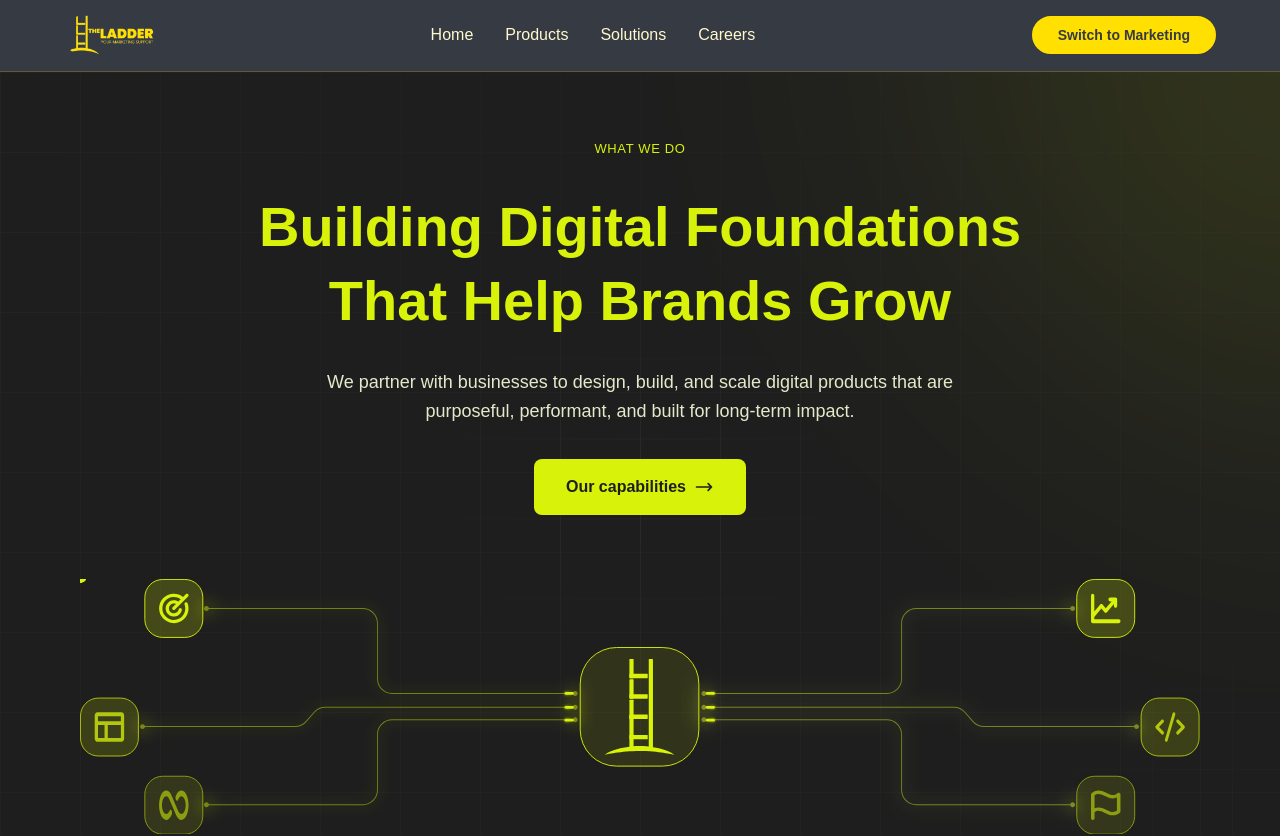
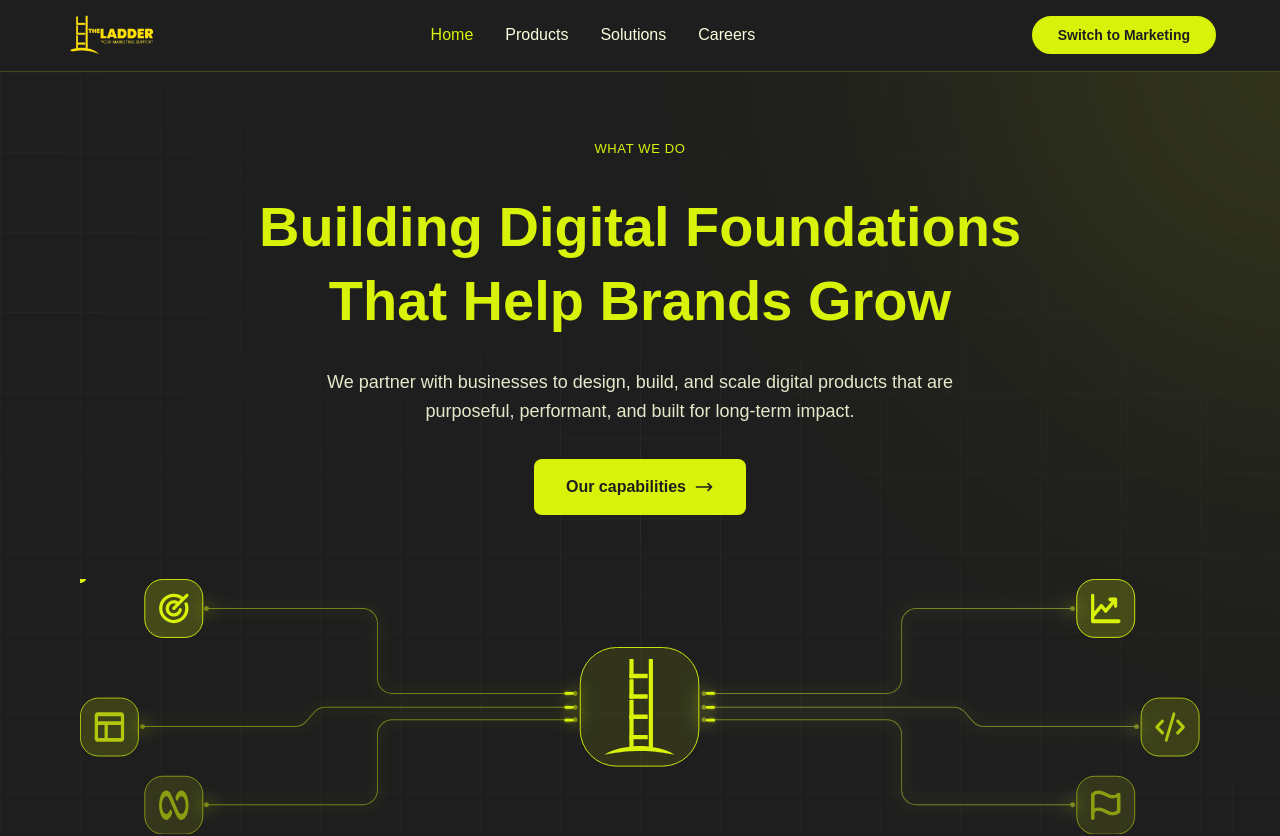
Before and after one commit to umar7shaikh/The-Ladder-Web, a Next.js app: page /technical in a window 1280 px wide. Shown: the top 836 px of the page. Built offline with nearby package versions, Linux system fonts and the light colour scheme.

Commit message:
Dynamic Navbar changes based on the Department websites

```diff
--- a/components/common/Navbar.tsx
+++ b/components/common/Navbar.tsx
@@ -1,30 +1,46 @@
 'use client';
-
 
 import Link from 'next/link';
 import { usePathname, useRouter } from 'next/navigation';
 import Image from 'next/image';
 import { useState } from 'react';
 
-
 export default function Navbar() {
   const pathname = usePathname();
   const router = useRouter();
   const [isMobileMenuOpen, setIsMobileMenuOpen] = useState(false);
-
 
   // Determine current department
   const isMarketing = pathname.startsWith('/marketing');
   const isTechnical = pathname.startsWith('/technical');
   const currentDept = isMarketing ? 'marketing' : isTechnical ? 'technical' : 'marketing';
 
+  // Color schemes based on department
+  const colors = currentDept === 'marketing'
+    ? {
+        bg: '#363A43',
+        primary: '#FFE000',
+        text: '#FFF9CE',
+        textHover: '#FFE000',
+        buttonBg: '#FFE000',
+        buttonText: '#363A43',
+        border: '#FFE000',
+      }
+    : {
+        bg: '#1E1E1E',
+        primary: '#D8F209',
+        text: '#FBFFDE',
+        textHover: '#D8F209',
+        buttonBg: '#D8F209',
+        buttonText: '#1E1E1E',
+        border: '#D8F209',
+      };
 
   const toggleDept = () => {
     const newDept = currentDept === 'marketing' ? 'technical' : 'marketing';
     router.push(`/${newDept}`);
     setIsMobileMenuOpen(false);
   };
-
 
   // Navigation links based on department
   const navLinks = currentDept === 'marketing'
@@ -41,9 +57,14 @@ export default function Navbar() {
         { label: 'Careers', href: '/technical/careers' },
       ];
 
-
   return (
-    <nav className="sticky top-0 z-50 bg-[#363A43] border-b border-[#FFE000]/20 h-[72px] flex items-center">
+    <nav
+      className="sticky top-0 z-50 h-[72px] flex items-center transition-colors duration-300"
+      style={{
+        backgroundColor: colors.bg,
+        borderBottom: `1px solid ${colors.primary}33` // 33 = 20% opacity
+      }}
+    >
       <div className="w-full max-w-[1920px] mx-auto px-4 md:px-[64px] py-0 flex items-center justify-between">
         {/* Logo Only */}
         <div className="flex-shrink-0">
@@ -58,7 +79,6 @@ export default function Navbar() {
           </Link>
         </div>
 
-
         {/* Navigation Links - Centered (Desktop) */}
         <div className="flex-1 hidden md:flex justify-center px-16">
           <div className="flex gap-8">
@@ -66,9 +86,16 @@ export default function Navbar() {
               <Link
                 key={link.href}
                 href={link.href}
-                className={`text-base font-medium leading-[22px] text-[#FFF9CE] transition-all duration-200 hover:text-[#FFE000] ${
-                  pathname === link.href ? 'font-bold text-[#FFE000]' : ''
+                className={`text-base font-medium leading-[22px] transition-all duration-200 ${
+                  pathname === link.href
+                    ? 'font-bold'
+                    : ''
                 }`}
+                style={{
+                  color: pathname === link.href ? colors.primary : colors.text,
+                }}
+                onMouseEnter={(e) => e.currentTarget.style.color = colors.textHover}
+                onMouseLeave={(e) => e.currentTarget.style.color = pathname === link.href ? colors.primary : colors.text}
               >
                 {link.label}
               </Link>
@@ -76,17 +103,28 @@ export default function Navbar() {
           </div>
         </div>
 
-
         {/* Department Toggle Button (Desktop) */}
         <div className="hidden md:block flex-shrink-0">
           <button
             onClick={toggleDept}
-            className="px-6 py-2.5 border-2 border-[#FFE000] bg-[#FFE000] text-[#363A43] rounded-full text-sm font-semibold leading-[22px] hover:bg-transparent hover:text-[#FFE000] hover:border-[#FFE000] transition-all duration-200 h-[38px] flex items-center"
+            className="px-6 py-2.5 border-2 rounded-full text-sm font-semibold leading-[22px] transition-all duration-200 h-[38px] flex items-center"
+            style={{
+              borderColor: colors.border,
+              backgroundColor: colors.buttonBg,
+              color: colors.buttonText,
+            }}
+            onMouseEnter={(e) => {
+              e.currentTarget.style.backgroundColor = 'transparent';
+              e.currentTarget.style.color = colors.border;
+            }}
+            onMouseLeave={(e) => {
+              e.currentTarget.style.backgroundColor = colors.buttonBg;
+              e.currentTarget.style.color = colors.buttonText;
+            }}
           >
             Switch to {currentDept === 'marketing' ? 'Technical' : 'Marketing'}
           </button>
         </div>
-
 
         {/* Hamburger Menu Button (Mobile) */}
         <button
@@ -94,32 +132,51 @@ export default function Navbar() {
           className="md:hidden flex flex-col gap-1.5 p-2"
           aria-label="Toggle menu"
         >
-          <span className={`block w-6 h-0.5 bg-[#FFE000] transition-all duration-300 ${isMobileMenuOpen ? 'rotate-45 translate-y-2' : ''}`}></span>
-          <span className={`block w-6 h-0.5 bg-[#FFE000] transition-all duration-300 ${isMobileMenuOpen ? 'opacity-0' : ''}`}></span>
-          <span className={`block w-6 h-0.5 bg-[#FFE000] transition-all duration-300 ${isMobileMenuOpen ? '-rotate-45 -translate-y-2' : ''}`}></span>
+          <span
+            className={`block w-6 h-0.5 transition-all duration-300 ${isMobileMenuOpen ? 'rotate-45 translate-y-2' : ''}`}
+            style={{ backgroundColor: colors.primary }}
+          ></span>
+          <span
+            className={`block w-6 h-0.5 transition-all duration-300 ${isMobileMenuOpen ? 'opacity-0' : ''}`}
+            style={{ backgroundColor: colors.primary }}
+          ></span>
+          <span
+            className={`block w-6 h-0.5 transition-all duration-300 ${isMobileMenuOpen ? '-rotate-45 -translate-y-2' : ''}`}
+            style={{ backgroundColor: colors.primary }}
+          ></span>
         </button>
       </div>
 
-
       {/* Mobile Menu Overlay */}
       {isMobileMenuOpen && (
-        <div className="md:hidden fixed inset-0 top-[72px] bg-[#363A43] z-50">
+        <div
+          className="md:hidden fixed inset-0 top-[72px] z-50 transition-colors duration-300"
+          style={{ backgroundColor: colors.bg }}
+        >
           <div className="flex flex-col items-center pt-8 gap-6">
             {navLinks.map((link) => (
               <Link
                 key={link.href}
                 href={link.href}
                 onClick={() => setIsMobileMenuOpen(false)}
-                className={`text-lg font-medium text-[#FFF9CE] transition-all duration-200 hover:text-[#FFE000] ${
-                  pathname === link.href ? 'font-bold text-[#FFE000]' : ''
+                className={`text-lg font-medium transition-all duration-200 ${
+                  pathname === link.href ? 'font-bold' : ''
                 }`}
+                style={{
+                  color: pathname === link.href ? colors.primary : colors.text,
+                }}
               >
                 {link.label}
               </Link>
             ))}
             <button
               onClick={toggleDept}
-              className="mt-4 px-6 py-2.5 border-2 border-[#FFE000] bg-[#FFE000] text-[#363A43] rounded-full text-sm font-semibold hover:bg-transparent hover:text-[#FFE000] transition-all duration-200"
+              className="mt-4 px-6 py-2.5 border-2 rounded-full text-sm font-semibold transition-all duration-200"
+              style={{
+                borderColor: colors.border,
+                backgroundColor: colors.buttonBg,
+                color: colors.buttonText,
+              }}
             >
               Switch to {currentDept === 'marketing' ? 'Technical' : 'Marketing'}
             </button>
```
